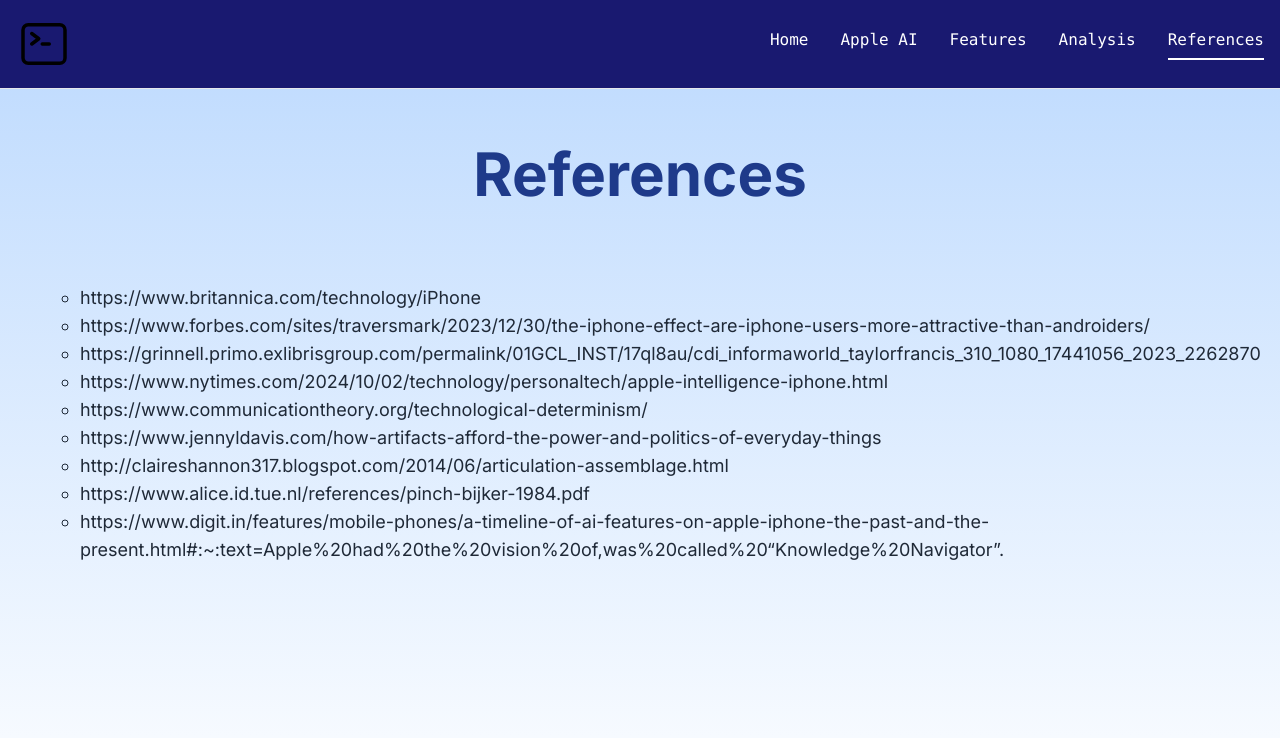
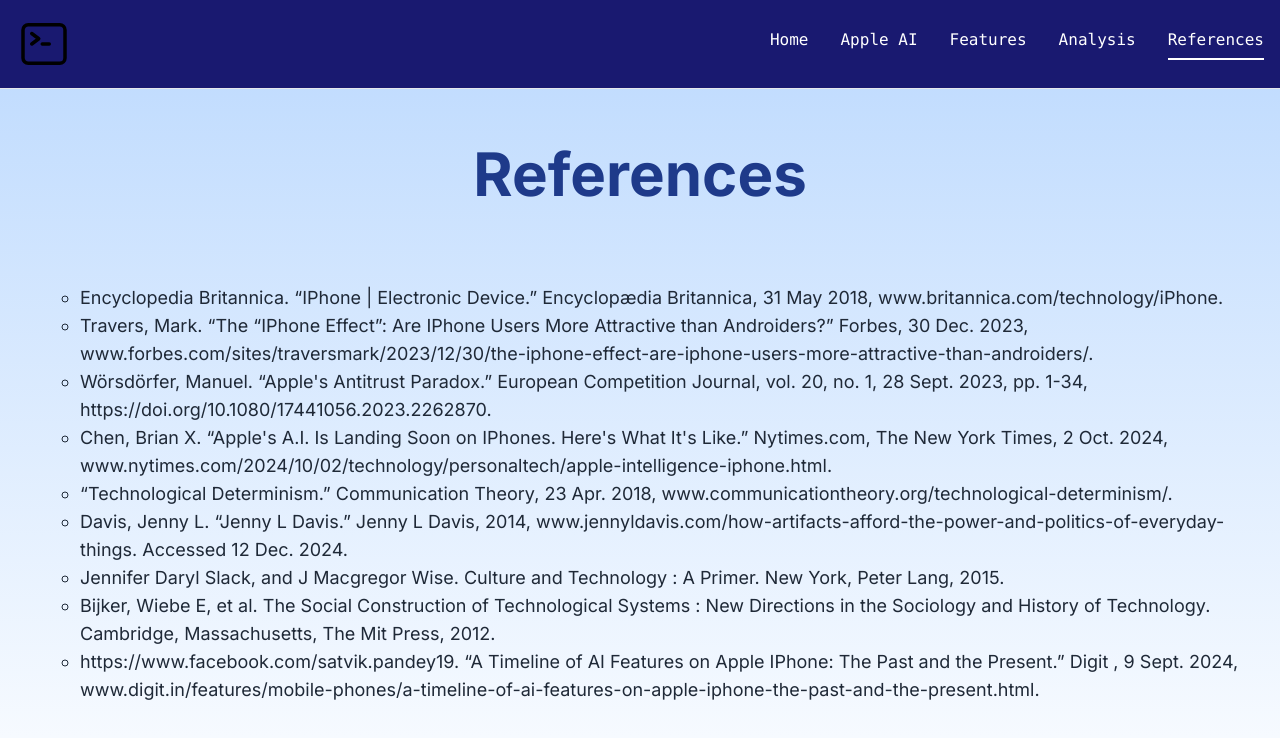
Before and after one commit to muhammadkhalid-03/dst-final, a Next.js app: page /references in a window 1280 px wide. Shown: the top 738 px of the page. Built offline with nearby package versions, Linux system fonts and the light colour scheme.

Commit message:
references

```diff
--- a/src/app/references/page.tsx
+++ b/src/app/references/page.tsx
@@ -8,15 +8,15 @@ export default function Home() {
                 References
             </h1>
             <ul className="text-lg list-[circle] pl-12">
-              <li>https://www.britannica.com/technology/iPhone</li>
-              <li>https://www.forbes.com/sites/traversmark/2023/12/30/the-iphone-effect-are-iphone-users-more-attractive-than-androiders/</li>
-              <li>https://grinnell.primo.exlibrisgroup.com/permalink/01GCL_INST/17ql8au/cdi_informaworld_taylorfrancis_310_1080_17441056_2023_2262870</li>
-              <li>https://www.nytimes.com/2024/10/02/technology/personaltech/apple-intelligence-iphone.html</li>
-              <li>https://www.communicationtheory.org/technological-determinism/</li>
-              <li>https://www.jennyldavis.com/how-artifacts-afford-the-power-and-politics-of-everyday-things</li>
-              <li>http://claireshannon317.blogspot.com/2014/06/articulation-assemblage.html</li>
-              <li>https://www.alice.id.tue.nl/references/pinch-bijker-1984.pdf</li>
-              <li>https://www.digit.in/features/mobile-phones/a-timeline-of-ai-features-on-apple-iphone-the-past-and-the-present.html#:~:text=Apple%20had%20the%20vision%20of,was%20called%20“Knowledge%20Navigator”.</li>
+              <li>Encyclopedia Britannica. “IPhone | Electronic Device.” Encyclopædia Britannica, 31 May 2018, www.britannica.com/technology/iPhone.</li>
+              <li>Travers, Mark. “The “IPhone Effect”: Are IPhone Users More Attractive than Androiders?” Forbes, 30 Dec. 2023, www.forbes.com/sites/traversmark/2023/12/30/the-iphone-effect-are-iphone-users-more-attractive-than-androiders/.</li>
+              <li>Wörsdörfer, Manuel. “Apple's Antitrust Paradox.” European Competition Journal, vol. 20, no. 1, 28 Sept. 2023, pp. 1-34, https://doi.org/10.1080/17441056.2023.2262870.</li>
+              <li>Chen, Brian X. “Apple's A.I. Is Landing Soon on IPhones. Here's What It's Like.” Nytimes.com, The New York Times, 2 Oct. 2024, www.nytimes.com/2024/10/02/technology/personaltech/apple-intelligence-iphone.html.</li>
+              <li>“Technological Determinism.” Communication Theory, 23 Apr. 2018, www.communicationtheory.org/technological-determinism/.</li>
+              <li>Davis, Jenny L. “Jenny L Davis.” Jenny L Davis, 2014, www.jennyldavis.com/how-artifacts-afford-the-power-and-politics-of-everyday-things. Accessed 12 Dec. 2024.</li>
+              <li>Jennifer Daryl Slack, and J Macgregor Wise. Culture and Technology : A Primer. New York, Peter Lang, 2015.</li>
+              <li>Bijker, Wiebe E, et al. The Social Construction of Technological Systems : New Directions in the Sociology and History of Technology. Cambridge, Massachusetts, The Mit Press, 2012.</li>
+              <li>https://www.facebook.com/satvik.pandey19. “A Timeline of AI Features on Apple IPhone: The Past and the Present.” Digit , 9 Sept. 2024, www.digit.in/features/mobile-phones/a-timeline-of-ai-features-on-apple-iphone-the-past-and-the-present.html.</li>
             </ul>
         </main>
     )
```
Also changed, not shown: src/app/components/analysis/TechnologicalAnalysis.tsx (+1 -1 lines).
